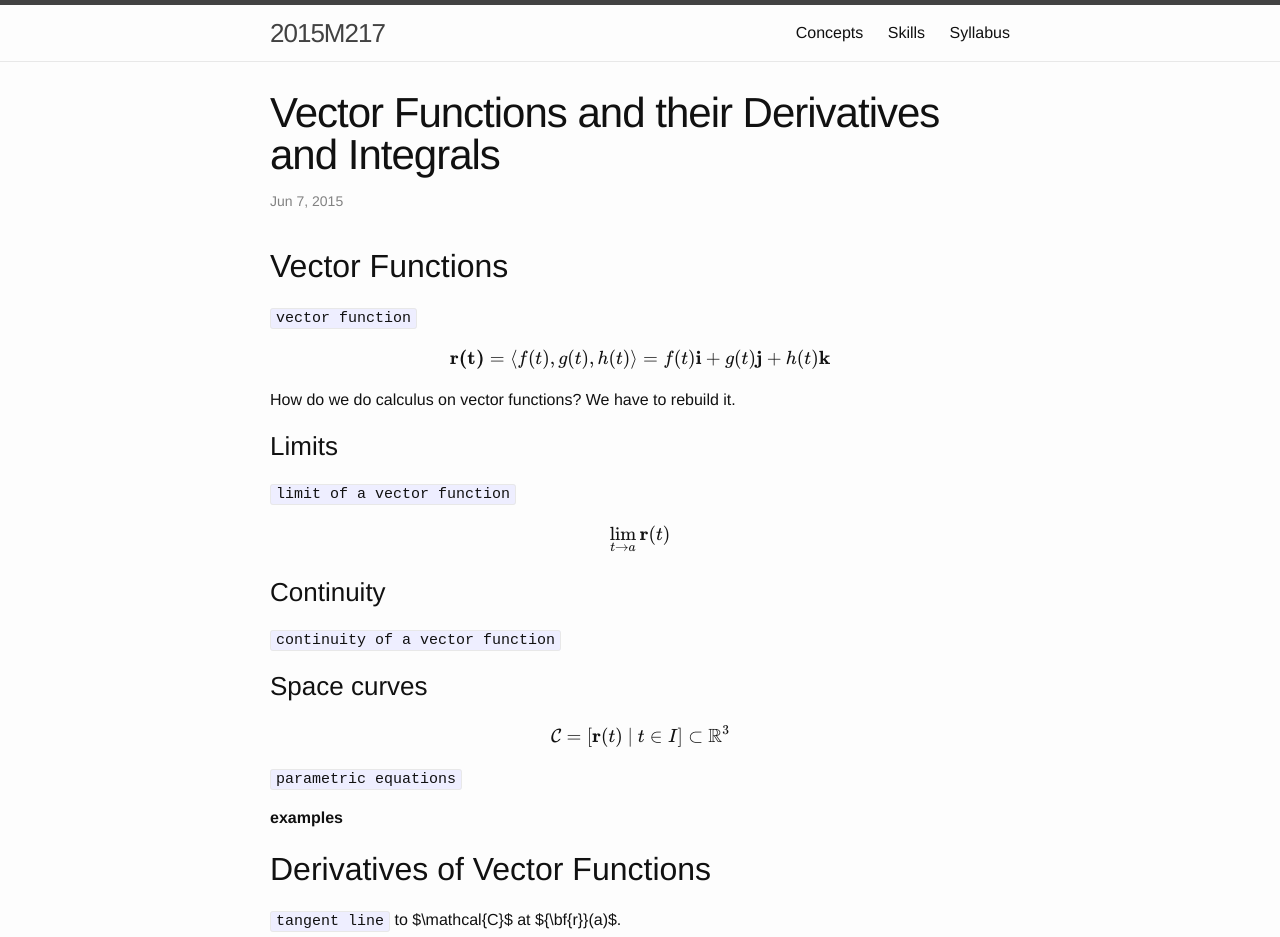
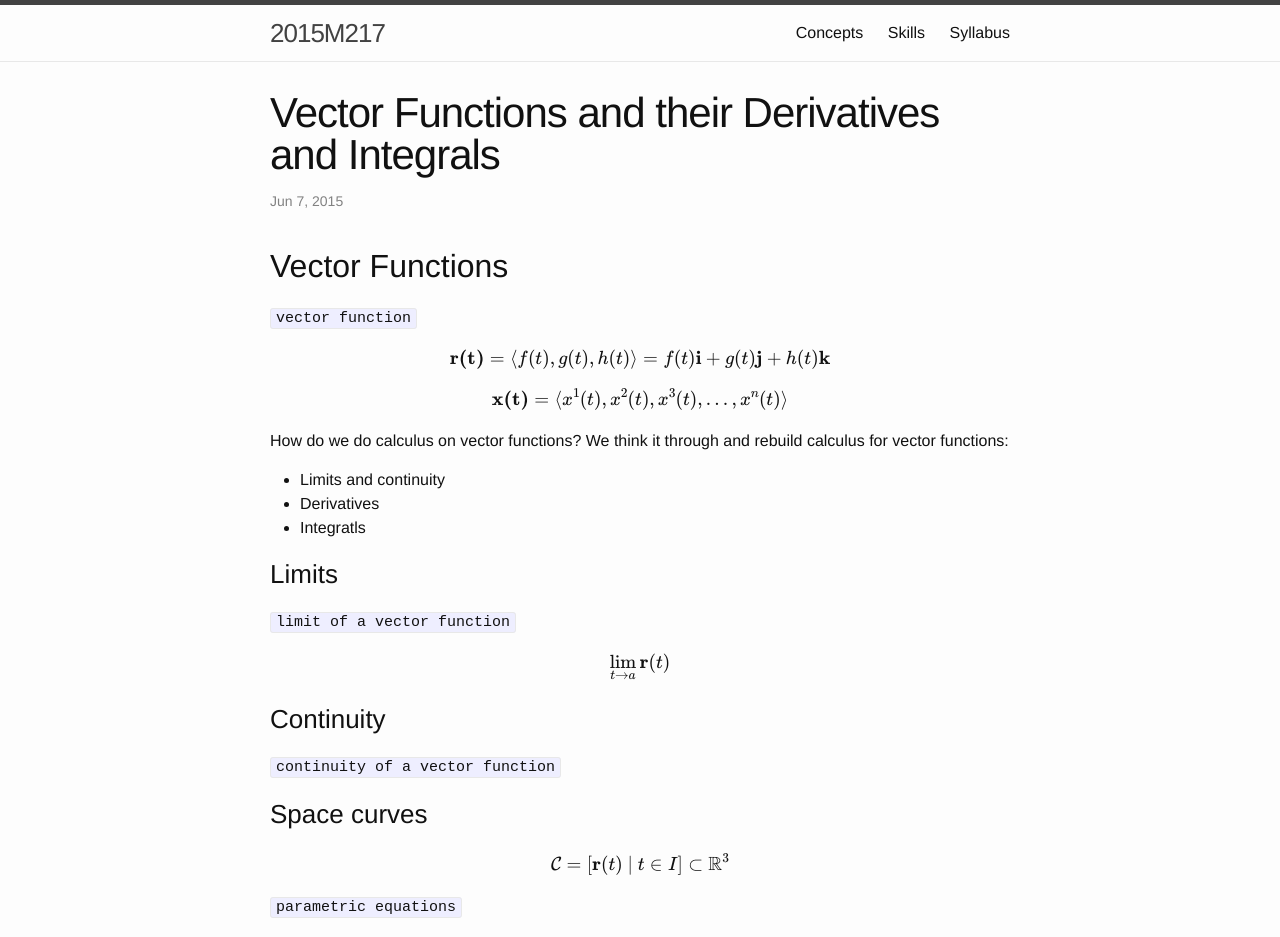
Before and after one commit to colliand/2015M217, a Jekyll site: the page built from _posts/2015-06-07-vector-functions-derivatives-integrals.markdown, in a window 1280 px wide and 1400 px high. Shown: the top 937 px of the window. Built offline with Jekyll 4.4.1, drawn with Linux system fonts in a browser that asks for light colours; formulas are drawn with MathJax 3; comment, search, counter and statistics services are not loaded; some of the changed text lies outside the part shown.

Commit message:
updating some past changes

````diff
--- a/_posts/2015-06-07-vector-functions-derivatives-integrals.markdown
+++ b/_posts/2015-06-07-vector-functions-derivatives-integrals.markdown
@@ -13,7 +13,13 @@ comments: true
 
 $$ {\bf{r}(t)} = \langle f(t), g(t), h(t) \rangle = f(t){\bf{i}} + g(t) {\bf{j}} + h(t) {\bf{k}}$$
 
-How do we do calculus on vector functions? We have to rebuild it.
+$$ {\bf{x}(t)} = \langle x^1 (t), x^2(t), x^3(t), \dots, x^n(t) \rangle $$
+
+How do we do calculus on vector functions? We think it through and rebuild calculus for vector functions:
+
+* Limits and continuity
+* Derivatives
+* Integratls
 
 ### Limits
 
@@ -33,6 +39,15 @@ $$\mathcal{C} = [ {\bf{r}} (t) ~| ~t \in I] \subset {\mathbb{R}}^3 $$
 
 **examples**
 
+
+![spiral](http://wwejubwfy.s3.amazonaws.com/FourthNotebook-2015-07-05-01-17-42.jpg)
+
+Parametric Equations:
+
+* $r (z) = z^2 + 1$
+* x = r * np.sin(theta )
+* y = r * np.cos(theta)
+
 ## Derivatives of Vector Functions
 
 ```tangent line``` to $\mathcal{C}$ at ${\bf{r}}(a)$.
````
Also changed, not shown: 2 other files.
